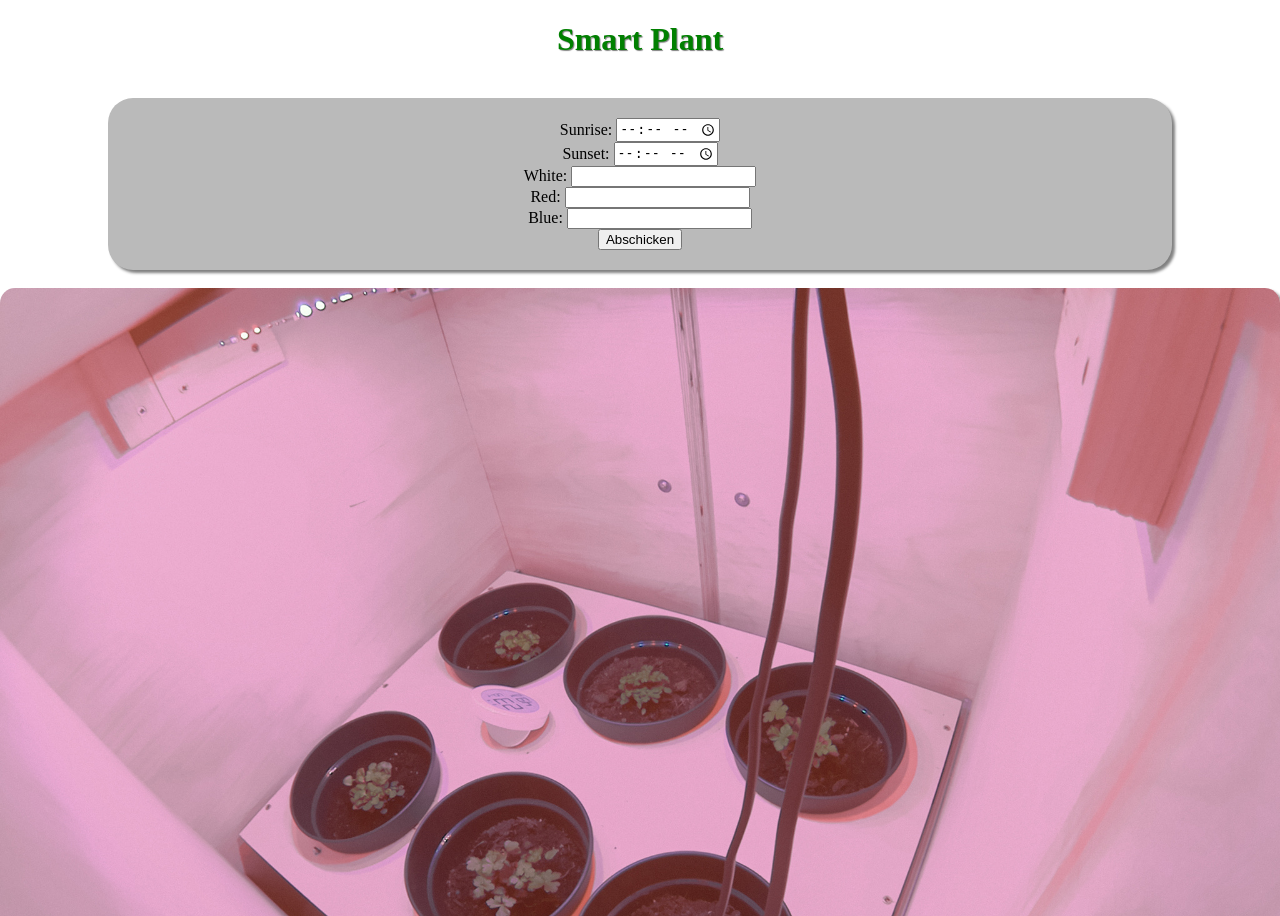
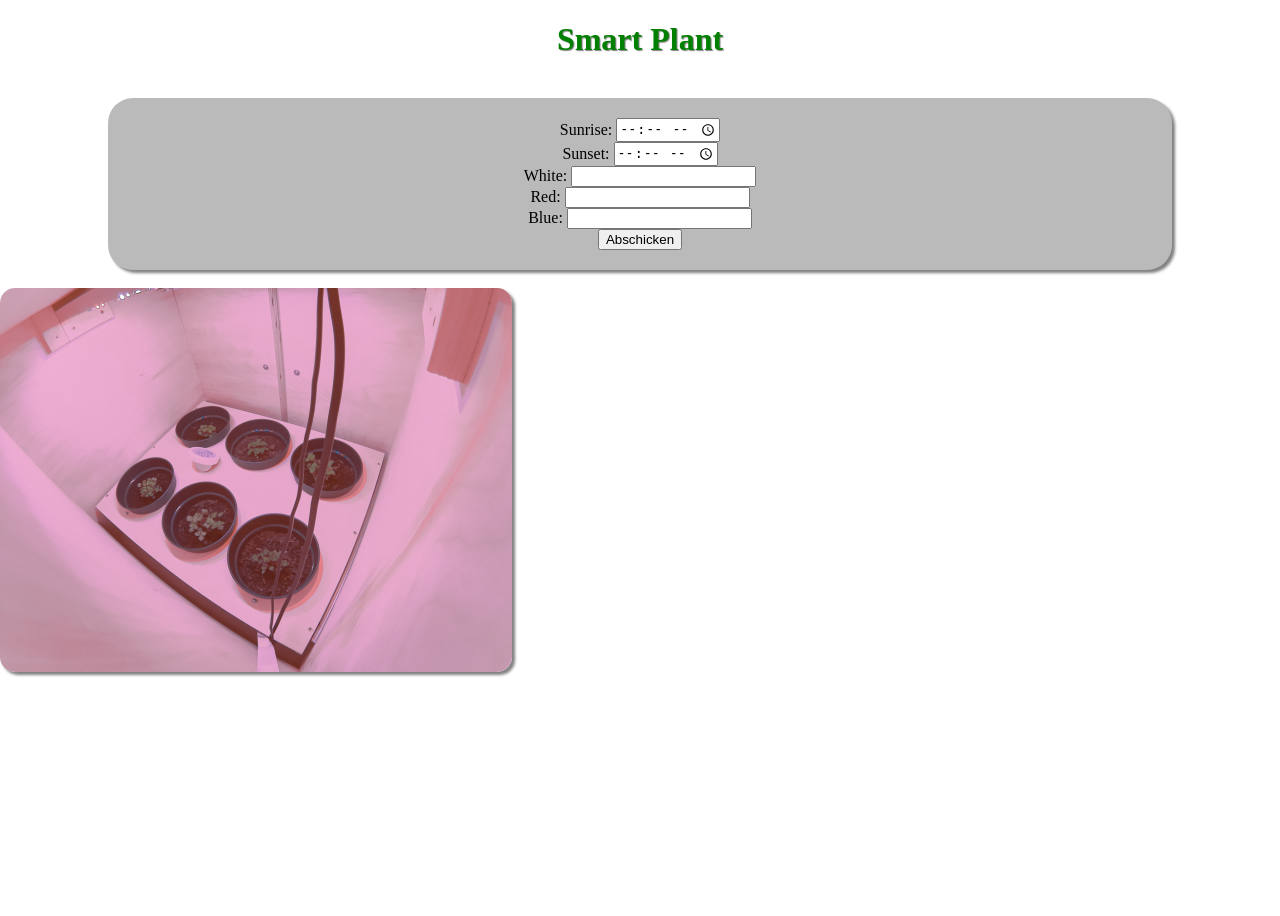
Before and after one commit to maximilian-lewald/SmartPlant, a Flask app: template templates/index.html in a window 1280 px wide. Shown: the top 916 px of the page. After the commit the page ends 677 px from the top, so only its background shows below. Run offline with Flask 2, Linux system fonts and the light colour scheme; the template is opened without the code that fills it, so the values that code supplies are empty.

Commit message:
Style image size

```diff
--- a/templates/index.html
+++ b/templates/index.html
@@ -27,7 +27,7 @@
     </form>
   </div>
   <br>
-  <div id="grow_image_live">
+  <div id="grow_image_live" style="width:40%">
     <img src="/static/grow_live.png" alt="Live image">
   </div>
 </body>
```
